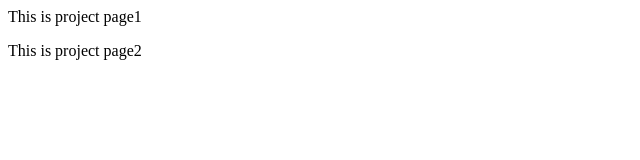
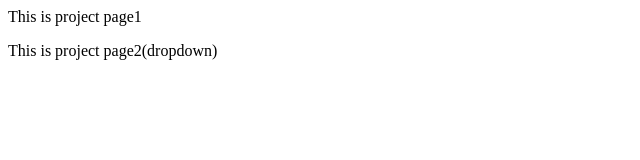
Before and after one commit to S-anuse/Pages, a plain HTML site: page index.html in a window 1280 px wide. Shown: the full height of the page, 0-640 px from the left. Drawn offline with Linux system fonts and the light colour scheme.

Commit message:
added dropdown in feature1

```diff
--- a/index.html
+++ b/index.html
@@ -1,2 +1,2 @@
 <p>This is project page1<p>
-<p>This is project page2<p>
+<p>This is project page2(dropdown)<p>
```
